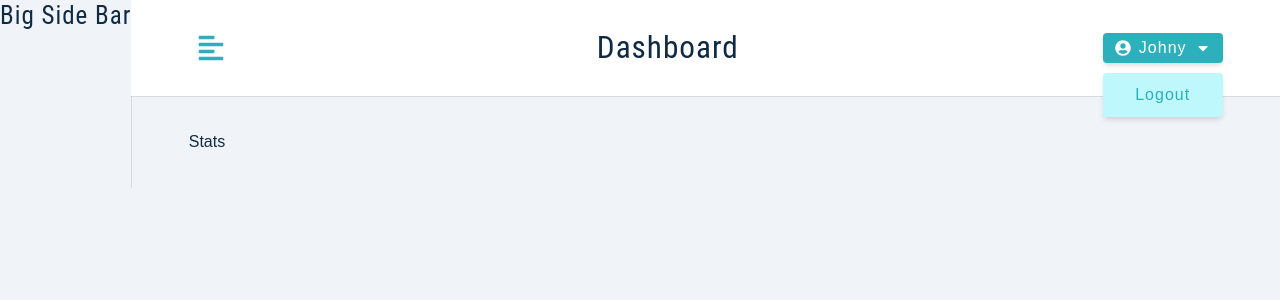
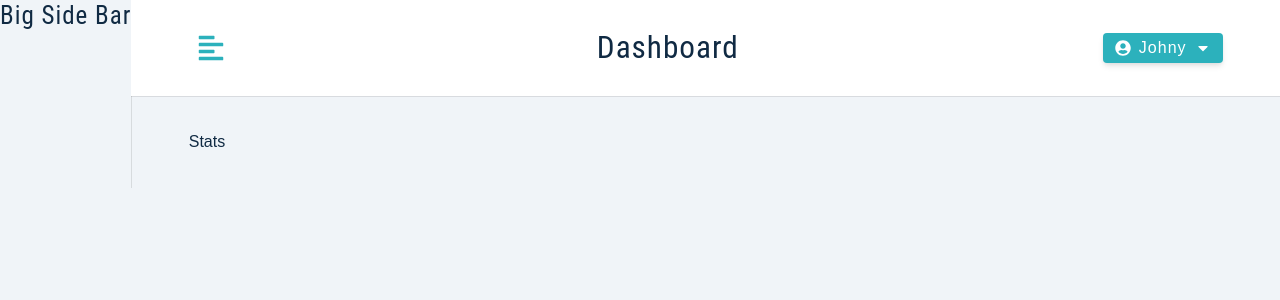
Before and after one commit to Johny270/Personal-job-tracker, a React (Create React App) app in the folder client/: page / in a window 1280 px wide. Shown: the top 300 px of the page. Built offline with nearby package versions, Linux system fonts and the light colour scheme; sample sign-in values are in the browser's storage.

Commit message:
Show and hide logout option on button click

```diff
--- a/client/src/components/Navbar.js
+++ b/client/src/components/Navbar.js
@@ -2,8 +2,10 @@
 import { FaAlignLeft, FaUserCircle, FaCaretDown } from 'react-icons/fa'
 import { useAppContext } from "../context/appContext"
 import Logo from './Logo'
+import { useState } from "react"
 
 const Navbar = () => {
+  const [showLogout, setShowLogout] = useState(false)
   const { toggleSidebar } = useAppContext()
   return (
     <Wrapper>
@@ -23,13 +25,13 @@
           <button
             type="button"
             className="btn"
-            onClick={() => console.log('show/hide dropdown')}
+            onClick={() => setShowLogout(!showLogout)}
           >
               <FaUserCircle />
               Johny
               <FaCaretDown />
           </button>
-          <div className="dropdown show-dropdown">
+          <div className={showLogout ? 'dropdown show-dropdown': 'dropdown'}>
             <button
               type="button"
               className="dropdown-btn"
```
